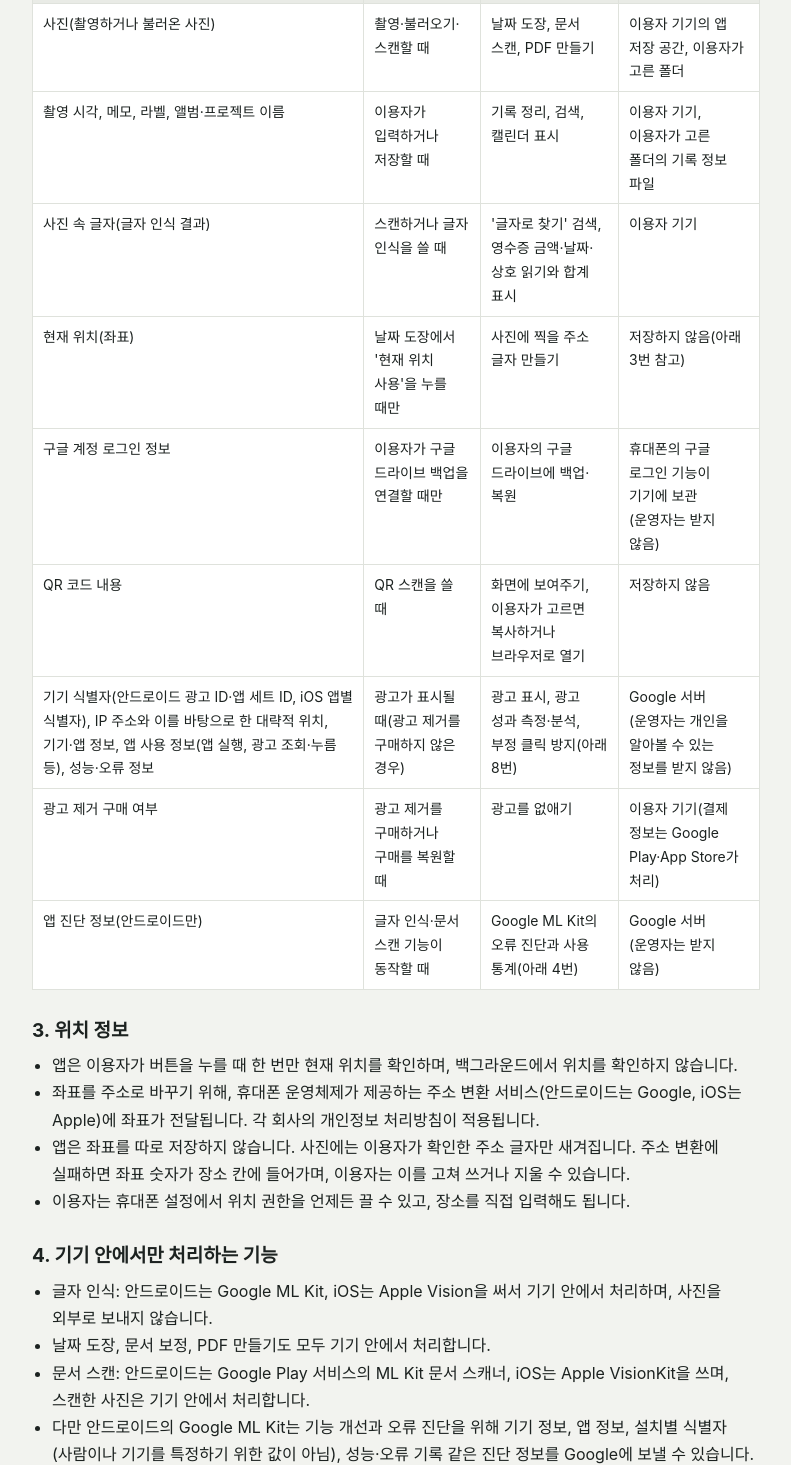
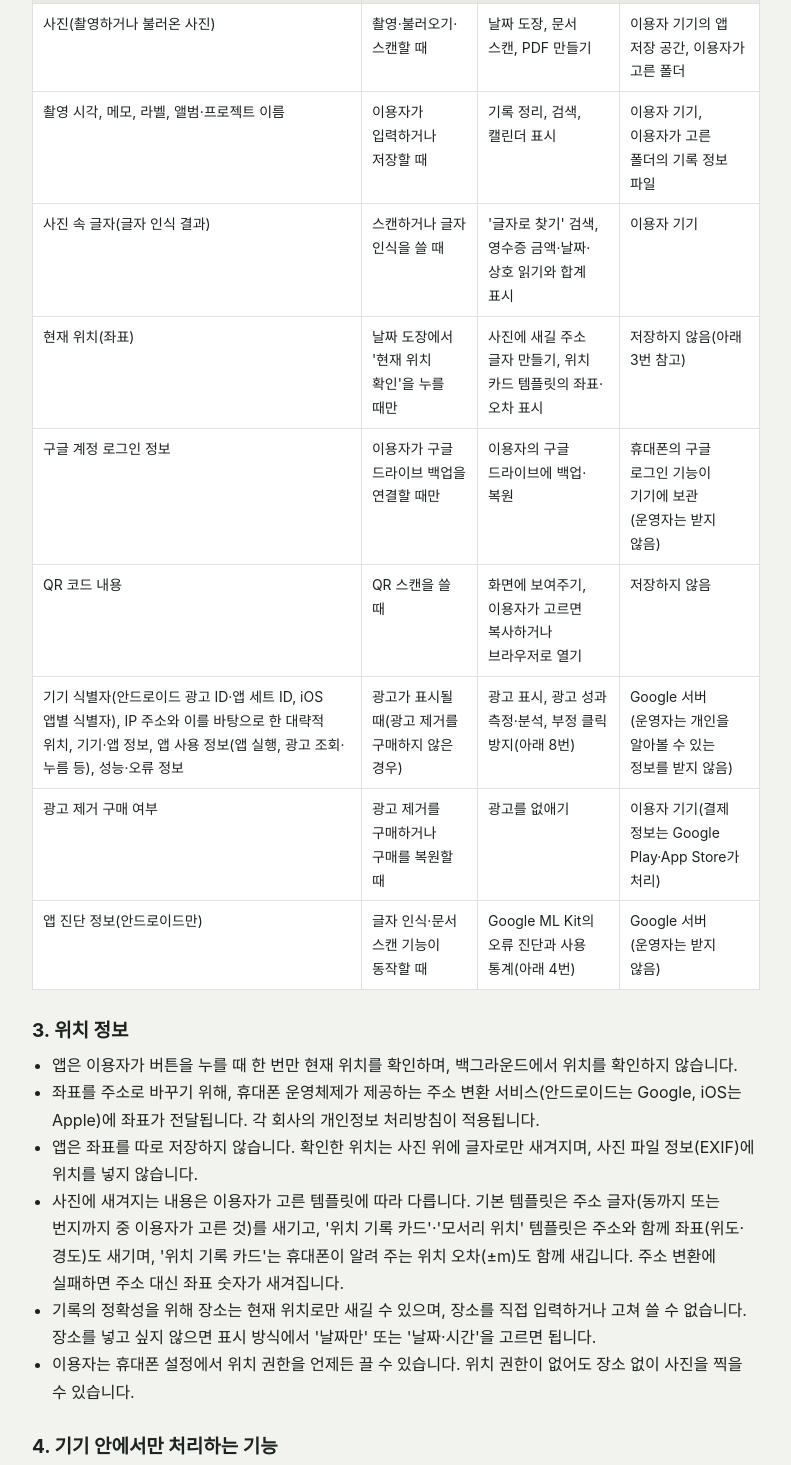
Before and after one commit to ljk121693-dev/ljk121693-dev.github.io, a plain HTML site: page privacy.html in a window 1280 px wide. Shown: the part 437-1902 px from the top of the page, without its empty margins (244-1035 px from the left). Drawn offline with Linux system fonts and the light colour scheme.

Commit message:
처리방침 위치 기재를 지금 앱 동작에 맞추기
- 위치 카드 템플릿이 좌표·오차도 새기는 것 반영
- 없앤 장소 직접 입력·좌표 고쳐 쓰기 문구 삭제
- 버튼 이름 '현재 위치 확인'으로 정정, 시행일 11/19

Co-Authored-By: Claude Opus 5.5 <noreply@anthropic.com>
Claude-Session: https://claude.ai/code/session_01MLJMYF8BjdwRa7qKWmiXsZ

```diff
--- a/privacy.html
+++ b/privacy.html
@@ -9,7 +9,7 @@
 <body>
 <main>
 <h1>스캔스탬프 카메라 개인정보 처리방침</h1>
-<p class="muted">시행일: 2026년 11월 1일</p>
+<p class="muted">시행일: 2026년 11월 19일</p>
 
 <h2>1. 총칙</h2>
 <p>이수정(이하 "운영자")은 '스캔스탬프 카메라'(이전 이름 '순간서랍', 이하 "앱") 이용자의 개인정보를 소중히 다루며, 「개인정보 보호법」 등 관련 법령을 지킵니다. 앱은 회원가입이 없고, 운영자가 따로 운영하는 서버도 없습니다. 이용자가 만든 사진과 기록은 이용자의 기기, 그리고 이용자가 직접 고른 폴더나 저장 공간에만 저장됩니다.</p>
@@ -20,7 +20,7 @@
 <tr><td>사진(촬영하거나 불러온 사진)</td><td>촬영·불러오기·스캔할 때</td><td>날짜 도장, 문서 스캔, PDF 만들기</td><td>이용자 기기의 앱 저장 공간, 이용자가 고른 폴더</td></tr>
 <tr><td>촬영 시각, 메모, 라벨, 앨범·프로젝트 이름</td><td>이용자가 입력하거나 저장할 때</td><td>기록 정리, 검색, 캘린더 표시</td><td>이용자 기기, 이용자가 고른 폴더의 기록 정보 파일</td></tr>
 <tr><td>사진 속 글자(글자 인식 결과)</td><td>스캔하거나 글자 인식을 쓸 때</td><td>'글자로 찾기' 검색, 영수증 금액·날짜·상호 읽기와 합계 표시</td><td>이용자 기기</td></tr>
-<tr><td>현재 위치(좌표)</td><td>날짜 도장에서 '현재 위치 사용'을 누를 때만</td><td>사진에 찍을 주소 글자 만들기</td><td>저장하지 않음(아래 3번 참고)</td></tr>
+<tr><td>현재 위치(좌표)</td><td>날짜 도장에서 '현재 위치 확인'을 누를 때만</td><td>사진에 새길 주소 글자 만들기, 위치 카드 템플릿의 좌표·오차 표시</td><td>저장하지 않음(아래 3번 참고)</td></tr>
 <tr><td>구글 계정 로그인 정보</td><td>이용자가 구글 드라이브 백업을 연결할 때만</td><td>이용자의 구글 드라이브에 백업·복원</td><td>휴대폰의 구글 로그인 기능이 기기에 보관(운영자는 받지 않음)</td></tr>
 <tr><td>QR 코드 내용</td><td>QR 스캔을 쓸 때</td><td>화면에 보여주기, 이용자가 고르면 복사하거나 브라우저로 열기</td><td>저장하지 않음</td></tr>
 <tr><td>기기 식별자(안드로이드 광고 ID·앱 세트 ID, iOS 앱별 식별자), IP 주소와 이를 바탕으로 한 대략적 위치, 기기·앱 정보, 앱 사용 정보(앱 실행, 광고 조회·누름 등), 성능·오류 정보</td><td>광고가 표시될 때(광고 제거를 구매하지 않은 경우)</td><td>광고 표시, 광고 성과 측정·분석, 부정 클릭 방지(아래 8번)</td><td>Google 서버(운영자는 개인을 알아볼 수 있는 정보를 받지 않음)</td></tr>
@@ -32,8 +32,10 @@
 <ul>
 <li>앱은 이용자가 버튼을 누를 때 한 번만 현재 위치를 확인하며, 백그라운드에서 위치를 확인하지 않습니다.</li>
 <li>좌표를 주소로 바꾸기 위해, 휴대폰 운영체제가 제공하는 주소 변환 서비스(안드로이드는 Google, iOS는 Apple)에 좌표가 전달됩니다. 각 회사의 개인정보 처리방침이 적용됩니다.</li>
-<li>앱은 좌표를 따로 저장하지 않습니다. 사진에는 이용자가 확인한 주소 글자만 새겨집니다. 주소 변환에 실패하면 좌표 숫자가 장소 칸에 들어가며, 이용자는 이를 고쳐 쓰거나 지울 수 있습니다.</li>
-<li>이용자는 휴대폰 설정에서 위치 권한을 언제든 끌 수 있고, 장소를 직접 입력해도 됩니다.</li>
+<li>앱은 좌표를 따로 저장하지 않습니다. 확인한 위치는 사진 위에 글자로만 새겨지며, 사진 파일 정보(EXIF)에 위치를 넣지 않습니다.</li>
+<li>사진에 새겨지는 내용은 이용자가 고른 템플릿에 따라 다릅니다. 기본 템플릿은 주소 글자(동까지 또는 번지까지 중 이용자가 고른 것)를 새기고, '위치 기록 카드'·'모서리 위치' 템플릿은 주소와 함께 좌표(위도·경도)도 새기며, '위치 기록 카드'는 휴대폰이 알려 주는 위치 오차(±m)도 함께 새깁니다. 주소 변환에 실패하면 주소 대신 좌표 숫자가 새겨집니다.</li>
+<li>기록의 정확성을 위해 장소는 현재 위치로만 새길 수 있으며, 장소를 직접 입력하거나 고쳐 쓸 수 없습니다. 장소를 넣고 싶지 않으면 표시 방식에서 '날짜만' 또는 '날짜·시간'을 고르면 됩니다.</li>
+<li>이용자는 휴대폰 설정에서 위치 권한을 언제든 끌 수 있습니다. 위치 권한이 없어도 장소 없이 사진을 찍을 수 있습니다.</li>
 </ul>
 
 <h2>4. 기기 안에서만 처리하는 기능</h2>
@@ -112,7 +114,7 @@
 </ul>
 
 <h2>12. 시행일과 변경</h2>
-<p>이 방침은 2026년 11월 1일부터 적용됩니다(이전 판: 2026년 10월 29일, 2026년 10월 26일). 내용이 바뀌면 앱 업데이트 안내나 이 페이지에서 미리 알립니다.</p>
+<p>이 방침은 2026년 11월 19일부터 적용됩니다(이전 판: 2026년 11월 1일, 2026년 10월 29일, 2026년 10월 26일). 내용이 바뀌면 앱 업데이트 안내나 이 페이지에서 미리 알립니다.</p>
 
 <footer><a href="index.html">스캔스탬프 카메라 홈</a><a href="mailto:kde1277@naver.com">문의</a></footer>
 </main>
```
